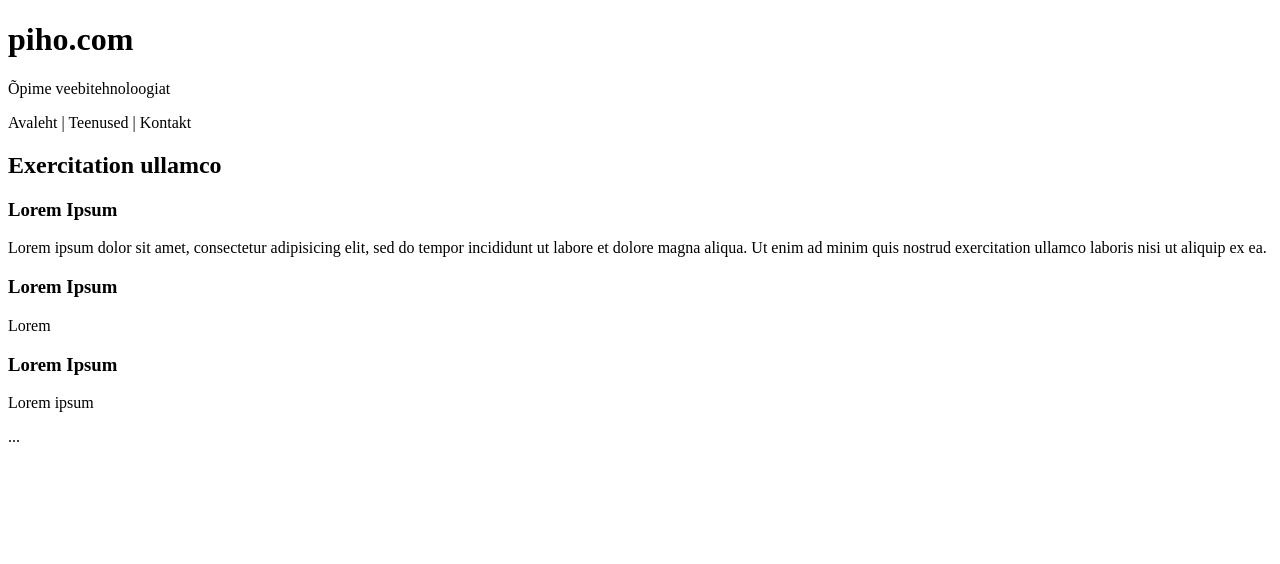
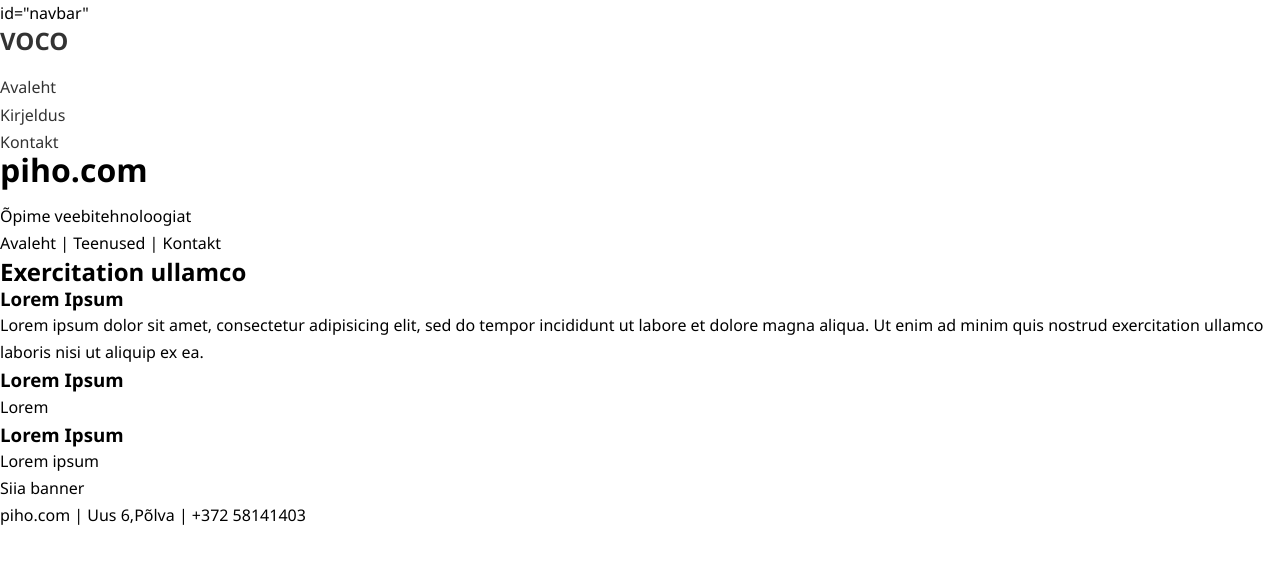
Before and after one commit to Roven555/Mitmeleheline-veebileht, a plain HTML site: page index.html in a window 1280 px wide. Drawn offline with Linux system fonts and the light colour scheme.

Commit message:
index struktuur

```diff
--- /dev/null
+++ b/css/style.css
@@ -0,0 +1,24 @@
+/* reset browser css */
+* {
+    margin: 0;
+    padding: 0;
+    box-sizing: border-box;
+}
+/* main */
+html, body {
+    font-family: 'Segoe UI', Tahoma, Verdana, sans-serif;
+    line-height: 1.7em;
+}
+a {
+    color: #333;
+    text-decoration: none;
+}
+h1 {
+    padding-bottom: 20px;
+}
+/* navbar */
+#navbar {
+    background: #333;
+    color: #fff;
+    overflow: auto;
+}
--- a/index.html
+++ b/index.html
@@ -7,7 +7,22 @@
     <meta name="descrtiption" content="Õpime veebitehnoloogiat" />
     <meta name="keywords" content="HTML,CSS,HTML5,CSS3" />
     <meta name="author" content="Roven Piho" />
+    <meta http-equiv="X-UA-Compatible" content="ie=edge">
+    <link rel="stylesheet" href="css/style.css">
   </head>
+  </body>
+  <header>
+    <nav> id="navbar"
+        <div>
+            <h1><a href="index.html">VOCO</a></h1>
+            <ul>
+                <li><a href="index.html">Avaleht</a></li>
+                <li><a href="about.html">Kirjeldus</a></li>
+                <li><a href="contact.html">Kontakt</a></li>
+            </ul>
+        </div>
+    </nav>
+  </header>
   <body>
     <main>
       <header>
@@ -32,7 +47,12 @@
         </article>
         <section>
 </section>
-            ...
-    </main>
-  </body>
+<aside>
+    <p>Siia banner</p>
+</aside>
+<footer>
+    <p>piho.com | Uus 6,Põlva | +372 58141403</p>
+          </footer>
+       </main>
+</body>
 </html>
```
Also changed, not shown: about.html (added), contact.html (added).
